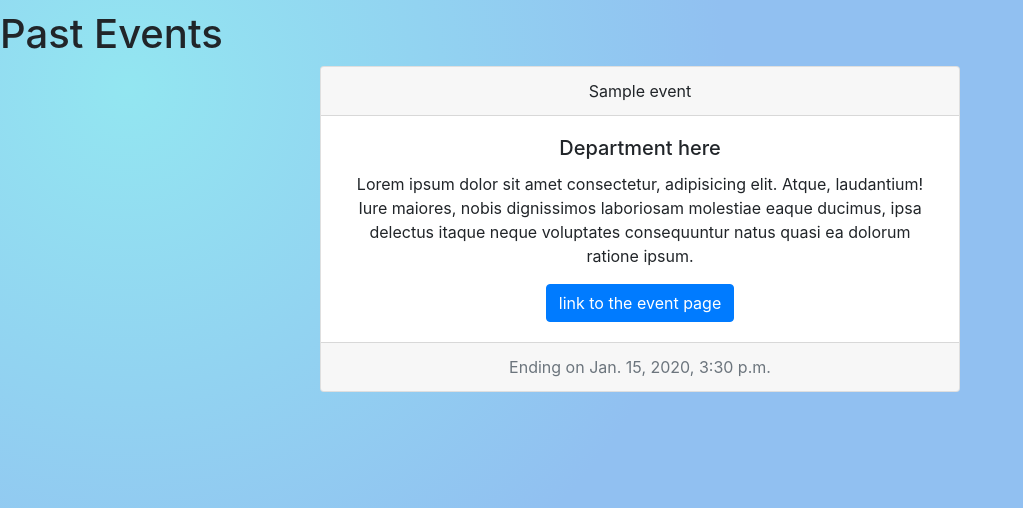
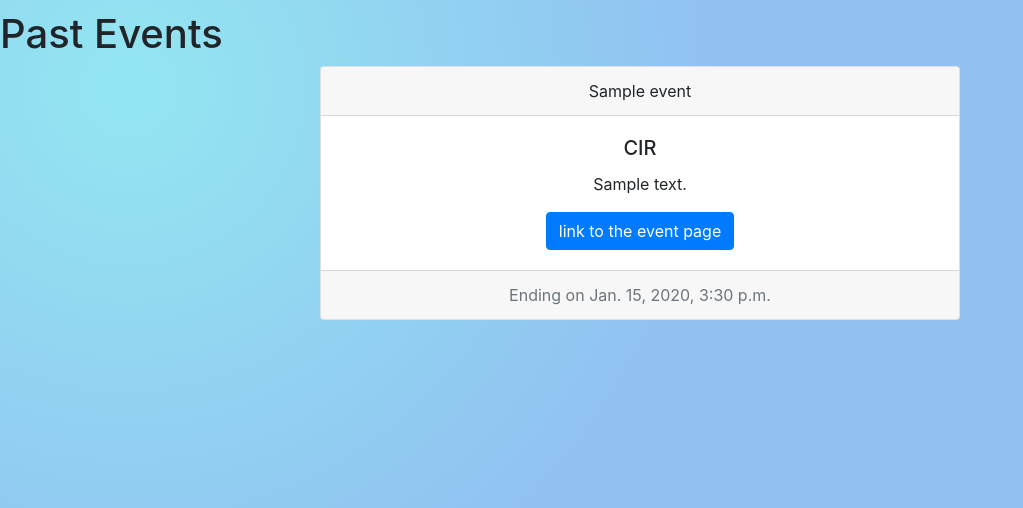
Before and after one commit to hiruthikj/guest-lecture, a Django app: page /pastEvents/1/ in a window 1280 px wide. Shown: the part 72-580 px from the top of the page, without its empty margins (0-1023 px from the left). Run offline with Django 3.2, Linux system fonts and the light colour scheme; tables that the repository leaves empty hold one stand-in row (values such as "Sample post"); parts of the project's set-up code (start-up, migrations or seed data) failed here and were passed over.

Commit message:
chore: replace lorem ipsum with template tag

```diff
--- a/templates/_event_list.html
+++ b/templates/_event_list.html
@@ -5,8 +5,8 @@
         {{ event.event_name }}
     </div>
     <div class="card-body">
-        <h5 class="card-title">Department here</h5>
-        <p class="card-text">Lorem ipsum dolor sit amet consectetur, adipisicing elit. Atque, laudantium! Iure maiores, nobis dignissimos laboriosam molestiae eaque ducimus, ipsa delectus itaque neque voluptates consequuntur natus quasi ea dolorum ratione ipsum.</p>
+        <h5 class="card-title">{{ event.type }}</h5>
+        <p class="card-text">{{ event.description }}</p>
         <a href="{% url 'lecture_app:event' user.id event.id %}" class="btn btn-primary">link to the event page</a>
     </div>
     <div class="card-footer text-muted">
```
